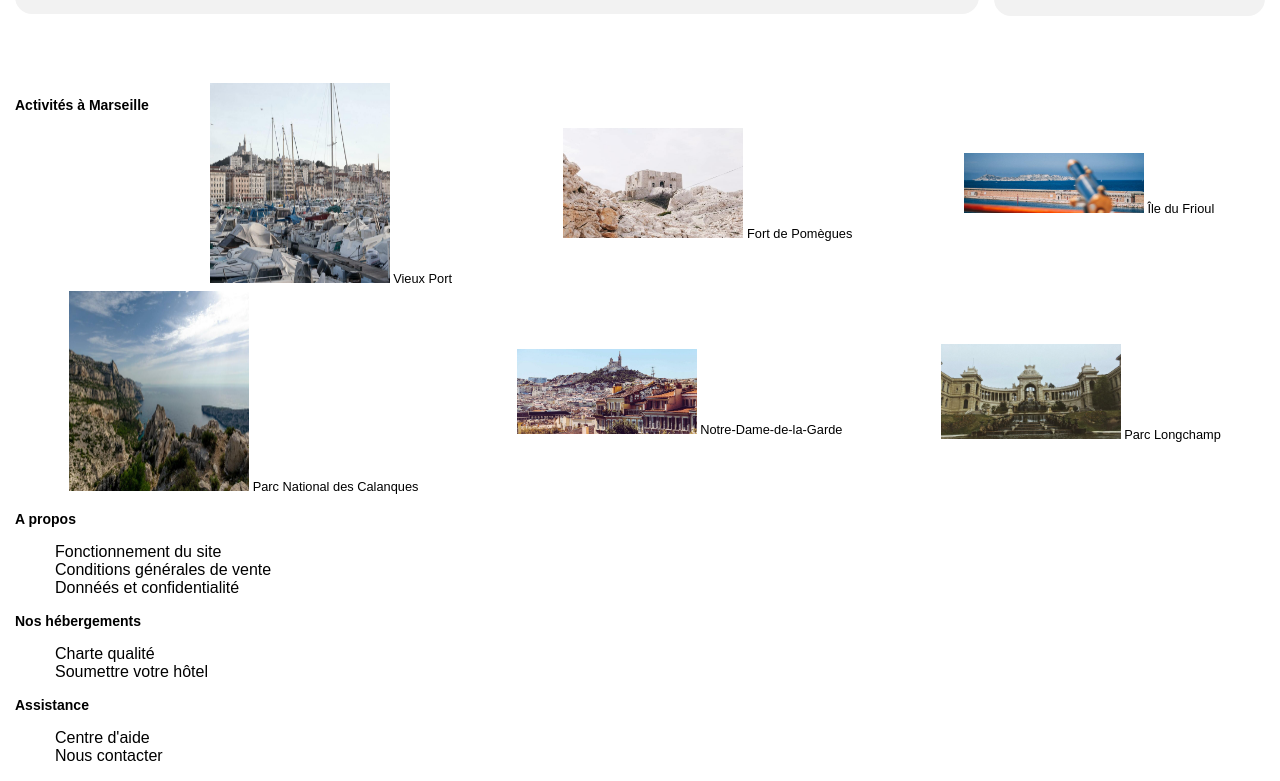
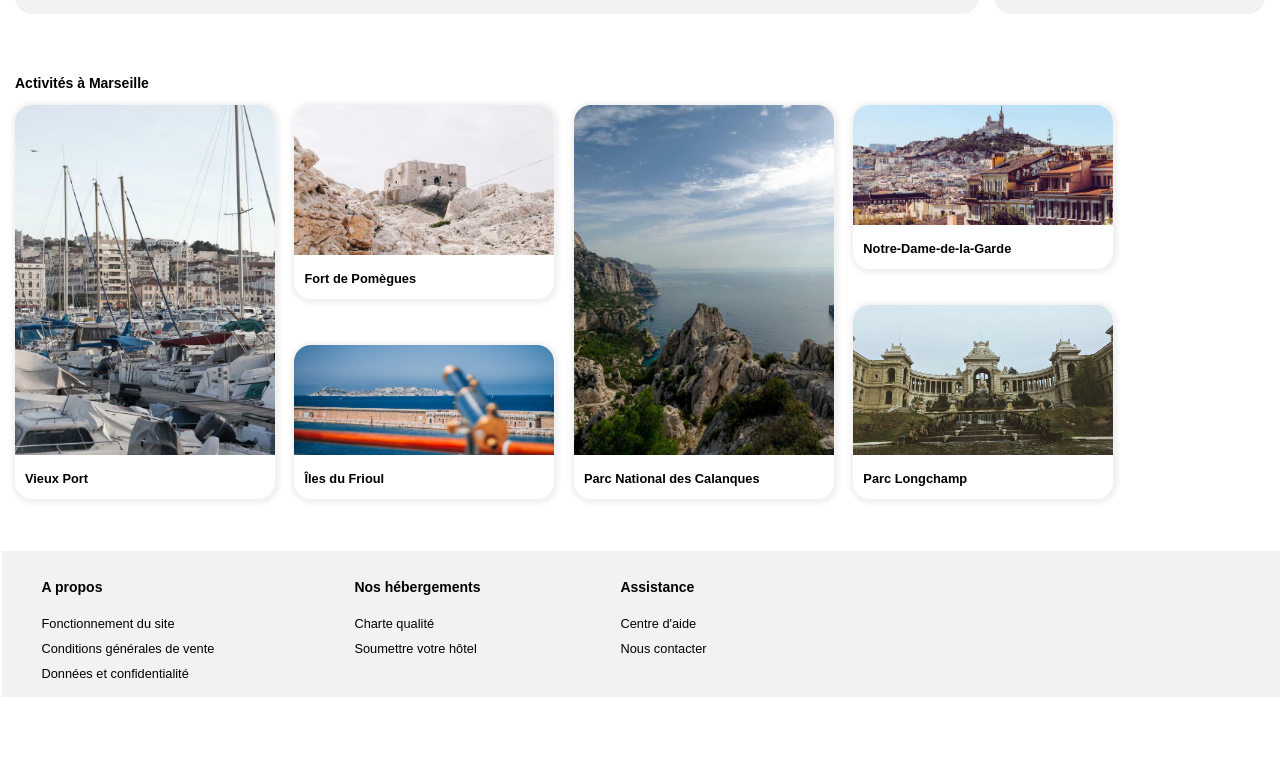
Before and after one commit to CharlesMarcilly/charlesmarcilly_2_26052021, a plain HTML site: page index.html in a window 1280 px wide. Shown: the part 715-1496 px from the top of the page. After the commit the page ends 1412 px from the top, so only its background shows below. Drawn offline with Linux system fonts and the light colour scheme.

Commit message:
Finition de "Activités à Marseille" et du FOOTER

```diff
--- a/css/index.css
+++ b/css/index.css
@@ -290,7 +290,6 @@ section h1{
     height:31px;
     margin-left:20px;
     cursor: pointer;
-
 }
 
 
@@ -336,6 +335,7 @@ section h1{
 }
 
 
+/*APRES FILTRES*/
 .icone_info i{
    border-radius: 18px;
    color: white;
@@ -356,10 +356,6 @@ section h1{
     width:100%;
 }
 
-
-.section_hebergements h1{
-    padding-left: 3px;
-}
 
 .section_hebergements ul{
     list-style-type: none;
@@ -414,8 +410,6 @@ section h1{
 
 
 .aside ul{
-    display: flex;
-    flex-direction: column;
     padding-left: 10px;
     padding-right: 3px;
     height: 91%;
@@ -436,7 +430,7 @@ section h1{
 .aside span li{
     display: flex;
     width: 248px;
-    height: 116px;
+    height: 115.1px;
     padding-right: 15px;
     background-color: white;
 }
@@ -504,46 +498,108 @@ section h1{
 
 
 /*SECTION ACTIVITES*/
-#section_3{
+.section_activites{
     display: flex;
-    justify-content: space-between;
-    flex-wrap: wrap;
+    width:100%;
+}
+
+
+.section_activites ul{
+    list-style-type: none;
+    position: relative;
+    width: 100%;
+    padding-left: 0px;
+}
+
+.section_activites li{
+    border-radius: 17px;
+    background-color: white;
+    display: inline-block;
+    box-shadow: 1px 1px 4px 4px #F2F2F2;
+    margin-right: 15px;
+}
+
+
+.section_activites h3{
+    padding-left: 10px;
+}
+
+#pomegue{
+    position: absolute;
+}
+
+#notre_dame{
+    position: absolute;
 }
 
 
 
-/*IMG SECTION ACTIVITE*/
-#img_section_3{
-    width: 180px;
-    height: 200px;
+.section_activites h3{
+    font-size: 0.8rem;
 }
 
+
+.section_activites img{
+    border-radius: 17px 17px 0 0;
+}
+
+
+
+
+/*IMG SECTION ACTIVITE*/
+#img_port_calanque{
+    width: 260px;
+    height: 350px;
+    object-fit: cover;
+}
+
+
 #img_pomegue{
-    width: 180px;
+    width: 260px;
+    height: 150px;
+    object-fit: cover;
+}
+
+
+#img_frioul{
+    width: 260px;
     height: 110px;
     object-fit: cover;
 }
 
-#img_frioul{
-    width: 180px;
-    height: 60px;
-    object-fit: cover;
-}
 
 #img_notre_dame{
-    width: 180px;
-    height: 85px;
+    width: 260px;
+    height: 120px;
     object-fit: cover;
 }
 
 #img_longchamp{
-    width: 180px;
-    height: 95px;
+    width: 260px;
+    height: 150px;
     object-fit: cover;
 }
 
 
+
 /*FOOTER*/
+.footer{
+    display: flex;
+    width: 102.5%;
+    margin-left: -13.5px;
+    background-color: #F2F2F2;
+}
+
+.footer ul{
+    margin-right: 100px;
+    padding-left: 40px;
+}
+
+footer li{
+    padding-top: 10px;
+    font-size: 0.8rem;
+}
+
 footer a{
     color: black;
     text-decoration: none;
--- a/index.html
+++ b/index.html
@@ -212,6 +212,7 @@
             <span>
 
             <ul>
+
             <h1 id="titre_aside">Les plus populaires <i class="fas fa-chart-line"></i></h1>
 
             <li>
@@ -230,7 +231,6 @@
         </li>
 
 
-            <span>
             <li>
             <a href=""></ahref><img id="img_aside" src="img/chambres/coeur_eau.jpg" alt="chambre" class="aside_chambres">
             </a>
@@ -242,7 +242,7 @@
             <span class="etoile">
             <span class="aside_etoile_2">
             <i class="fas fa-star"></i><i class="fas fa-star"></i><i class="fas fa-star"></i><i class="fas fa-star"></i></span><i class="fas fa-star"></i>
-
+            </span>
             </span>
         </li>
 
@@ -261,53 +261,131 @@
                 <i class="fas fa-star"></i><i class="fas fa-star"></i><i class="fas fa-star"></i><i class="fas fa-star"></i></span><i class="fas fa-star"></i>
                 </span>
                 </span>
+
             </li>
             </ul>
 
         </span>
         </aside>
+    </section>
+
+
+
+    <!--SECTION ACTIVITES-->
+    <section class="section_activites">
+
+        <ul>
+
+        <h1 id="ancre_activite">Activités à Marseille</h1>
+
+
+
+        <span class="img_activites">
+        <li>
+        <a href="">
+
+
+                <img id="img_port_calanque" src="img/activités/vieuxport.jpg" alt="Activités">
+
+            </a>
+          <h3>Vieux Port</h3>
+        </li>
+    </span>
+
+
+
+        <span class="pomegue_frioul">
+        <li id="pomegue">
+            <a href="">
+
+                <img id="img_pomegue" src="img/activités/pomegue.jpg" alt="Pomègues" alt="Activités">
+
+            </a>
+
+          <h3>Fort de Pomègues</h3>
+          </li>
+        </span>
+
+
+
+          <span class="pomegue_frioul">
+        <li id="frioul">
+            <a href="">
+
+                <img id="img_frioul" src="img/activités/frioul.jpg" alt="Activités">
+
+            </a>
+
+          <h3>Îles du Frioul</h3>
+          </li>
+          </span>
+
+
+
+          <span class="img_activites">
+        <li>
+            <a href="">
+
+
+                <img id="img_port_calanque" src="img/activités/calanques.jpg" alt="Activités">
+
+            </a>
+
+          <h3>Parc National des Calanques</h3>
+          </li>
+          </span>
+
+
+
+        <li id="notre_dame">
+            <a href="">
+
+                <img id="img_notre_dame" src="img/activités/florian-wehde-xW9e8gdotxI-unsplash.jpg" alt="Activités">
+
+            </a>
+
+          <h3>Notre-Dame-de-la-Garde</h3>
+          </li>
+
+
+
+          <li id="longchamp">
+            <a href="">
+
+                <img id="img_longchamp" src="img/activités/longchamp.jpg" alt="Activités">
+
+            </a>
+
+          <h3>Parc Longchamp</h3>
+         </li>
+
+
+          </ul>
+        </span>
     </section><br><br>
 
 
 
-    <!--SECTION ACTIVITES-->
-    <section id="section_3">
-        <h1 id="ancre_activite">Activités à Marseille</h1>
+    <!--FOOTER-->
+    <footer class="footer">
 
-        <p><a href=""><img id="img_section_3" src="img/activités/vieuxport.jpg" alt="Activités" class="port"></a>
-          Vieux Port</p>
-
-        <p><a href=""><img id="img_pomegue" src="img/activités/pomegue.jpg" alt="Pomègues" alt="Activités" class="pomegues"></a>
-          Fort de Pomègues</p>
-
-        <p><a href=""><img id="img_frioul" src="img/activités/frioul.jpg" alt="Activités" class="frioul"></a>
-          Île du Frioul</p>
-
-        <p><a href=""><img id="img_section_3" src="img/activités/calanques.jpg" alt="Activités" class="calanque"></a>
-          Parc National des Calanques</p>
-
-        <p><a href=""><img id="img_notre_dame" src="img/activités/florian-wehde-xW9e8gdotxI-unsplash.jpg" alt="Activités" class="dame"></a>
-          Notre-Dame-de-la-Garde</p>
-
-        <p><a href=""><img id="img_longchamp" src="img/activités/longchamp.jpg" alt=Activités" class="longchamp"></a>
-          Parc Longchamp</p>
-    </section>
-
-    <!--FOOTER-->
-    <footer>
-        <h1>A propos</h1>
         <ul>
+            <h1>A propos</h1>
             <a href=""><li>Fonctionnement du site</li></a>
             <a href=""><li>Conditions générales de vente</li></a>
-            <a href=""><li>Donnéés et confidentialité</li></a>
+            <a href=""><li>Données et confidentialité</li></a>
         </ul>
-        <h1>Nos hébergements</h1>
+
+
         <ul>
+            <h1>Nos hébergements</h1>
             <a href=""><li>Charte qualité</li></a>
             <a href=""><li>Soumettre votre hôtel</li></a>
         </ul>
-        <h1>Assistance</h1>
+
+
         <ul>
+            <h1>Assistance</h1>
             <a href=""><li>Centre d'aide</li></a>
             <a href=""><li>Nous contacter</li></a>
         </ul>
```
